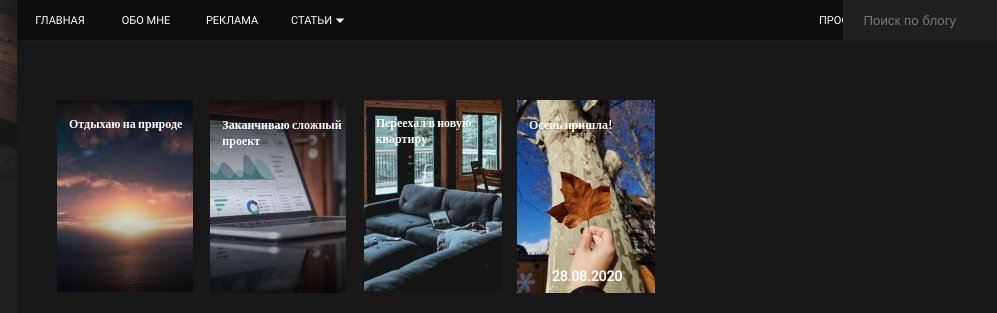
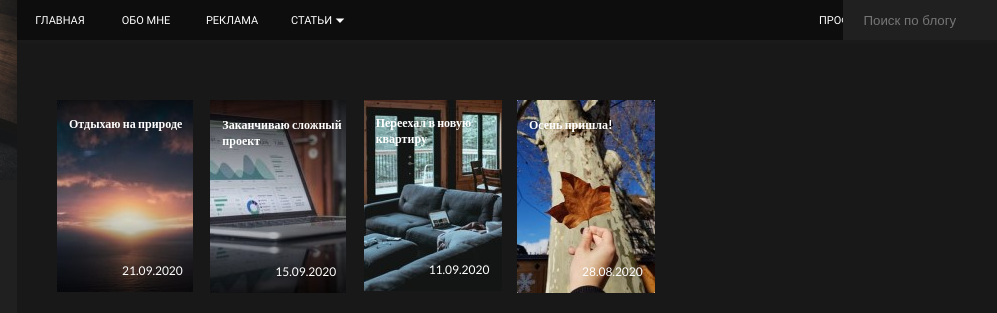
Before and after one commit to 1ogosh/Private_blog, a website: page app/index.html in a window 1280 px wide. Shown: the top 313 px of the page, 283-1280 px from the left. Drawn offline with Linux system fonts and the light colour scheme.

Commit message:
finished publicate section

```diff
--- a/app/index.html
+++ b/app/index.html
@@ -75,20 +75,18 @@
                         </div>
                         <div class="Stories_img">
                                 <img src="img/images/story_img2.jpg" alt="storimg2">
-                                <h1 class="Stories_h1">Заканчиваю
-                                        сложный проект</h1>
+                                <h1 class="Stories_h1">Заканчиваю сложный проект</h1>
                                 <p class="Stories_date">15.09.2020</p>
                         </div>
                         <div class="Stories_img">
                                 <img src="img/images/story_img3.jpg" alt="storimg3">
-                                <h1 class="Stories_h1">Переехал в новую
-                                        квартиру</h1>
+                                <h1 class="Stories_h1">Переехал в новую квартиру</h1>
                                 <p class="Stories_date">11.09.2020</p>
                         </div>
                         <div class="Stories_img">
                                 <img src="img/images/story_img4.jpg" alt="storimg4">
                                 <h1 class="Stories_h1">Осень пришла!</h1>
-                                <h2 class="Stories_date">28.08.2020</h2>
+                                <p class="Stories_date">28.08.2020</p>
                         </div>
 
 
@@ -104,10 +102,10 @@
                                 <input class="text-field__input" type="text" name="search" id="search"
                                         placeholder="Напишите что-нибудь" value="">
                                 <button class="text-field__aicon_1">
-                                        <img src="img/icons/photo.svg"></img>
+                                        <img src="img/icons/photo.svg">
                                 </button>
                                 <button class="text-field__aicon_2">
-                                        <img src="img/icons/send.svg"></img>
+                                        <img src="img/icons/send.svg">
                                 </button>
                         </div>
                 </div>
--- a/app/scss/stories.scss
+++ b/app/scss/stories.scss
@@ -11,24 +11,30 @@
         &_img {
                 width: 140px;
                 height: 195px;
+                cursor: pointer;
 
         }
 
         &_h1 {
-                position: relative;
+                // position: relative;
                 font-family: 'Lato-Regular';
                 font-size: 12px;
                 margin-left: 12px;
                 text-align: left;
-
                 bottom: 180px;
+                height: 20px;
         }
 
         &_date {
-
-
-                font-family: 'Roboto-Regular';
-
+                position: relative;
+                display: inline-block;
+                font-family: 'Lato-Regular';
+                font-size: 12px;
+                font-weight: 400;
+                width: 50px;
+                font-style: normal;
+                margin-left: 65px;
+                bottom: 55px;
         }
 
 
```
Also changed, not shown: app/css/style.min.css.
